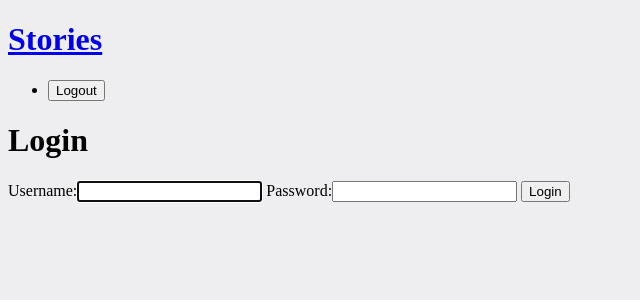
After one commit to peterbrown454/TaleWrite, a Django app: page /accounts/login in a window 1280 px wide. The commit adds this page. Shown: the top 300 px of the page, without its empty margins (0-640 px from the left). Run offline with Django 3.2, Linux system fonts and the light colour scheme.

```diff
--- /dev/null
+++ b/accounts/templates/login.html
@@ -0,0 +1,10 @@
+{% extends 'base.html' %}
+
+{% block content %}
+<h1>Login</h1>
+<form class="site-form" action="{% url 'accounts:login' %}" method="post">
+    {% csrf_token %}
+    {{form}}
+    <input type="submit" value="Login">
+</form>
+{% endblock %}
--- a/accounts/templates/signup.html
+++ b/accounts/templates/signup.html
@@ -3,6 +3,7 @@
 {% block content %}
 <h1>Signup</h1>
 <form class="site-form" action="/accounts/signup" method="post">
+    {% csrf_token %}
     {{form}}
     <input type="submit" value="Signup">
 </form>
--- a/accounts/urls.py
+++ b/accounts/urls.py
@@ -6,7 +6,9 @@ from django.urls import path, include
 app_name = 'accounts'
 
 urlpatterns = [
-    path('signup', views.signup_view, name = "signup")
+    path('signup', views.signup_view, name = "signup"),
+    path('login', views.login_view, name = "login"),
+    path('logout', views.logout_view, name = 'logout'),
 
 
 ]
--- a/accounts/views.py
+++ b/accounts/views.py
@@ -1,14 +1,34 @@
 from django.shortcuts import render, redirect
-from django.contrib.auth.forms import UserCreationForm
+from django.contrib.auth.forms import UserCreationForm, AuthenticationForm
+from django.contrib.auth import login
 
 # Create your views here.
 def signup_view(request):
     if request.method == 'POST':
         form = UserCreationForm(request.POST)
         if form.is_valid():
-            form.save()
+            user = form.save()
             # log the user in
+            login (request, user)
             return redirect('entries:list')
     else:
        form = UserCreationForm()
     return render(request, "signup.html", {'form':form})
+
+def login_view(request):
+    if request.method == 'POST':
+        # Handle POST request here
+        form = AuthenticationForm(data = request.POST)
+        if form.is_valid():
+            #log in the user
+            user = form.get_user()
+            login(request, user)
+            return redirect ('entries:list')
+    else:
+        form = AuthenticationForm()
+    return render(request, "login.html", {'form': form})
+
+def logout_view(request):
+    if request.method == "POST":
+        logout(request)
+        return redirect("entries:list")
--- a/projectjournal/urls.py
+++ b/projectjournal/urls.py
@@ -27,7 +27,7 @@ urlpatterns = [
     path('accounts/', include ('accounts.urls')),
     path('', views.home , name='home'),
     path('about', views.about, name = 'about'),
-    path('entries/', include('entries.urls'), name='entry_list'),
+    path('entries/', include('entries.urls', namespace = "entries") , name='entry_list', ),
     path('post/', views.post , name='post'),
 ]
 
--- a/templates/base.html
+++ b/templates/base.html
@@ -12,6 +12,13 @@
 <body>
     <div class="wrapper">
         <h1><a href="{% url 'entries_app:list' %}">Stories</a></h1>
+        <ul>
+            <li>
+                <form action="{% url 'accounts:logout' %}" class="logout-link" method="post"></form>
+                {% csrf_token %}
+                <button type="submit">Logout</button>
+            </li>
+        </ul>
         {% block content %}
         {% endblock content %}
     </div>
--- a/templates/homepage.html
+++ b/templates/homepage.html
@@ -14,6 +14,7 @@
     <a href="entries">entries</a>
     <a href="about">about</a>
     <a href="post">post</a>
+    <a href="accounts/login">accounts</a>
 </body>
 
 </html>
```
